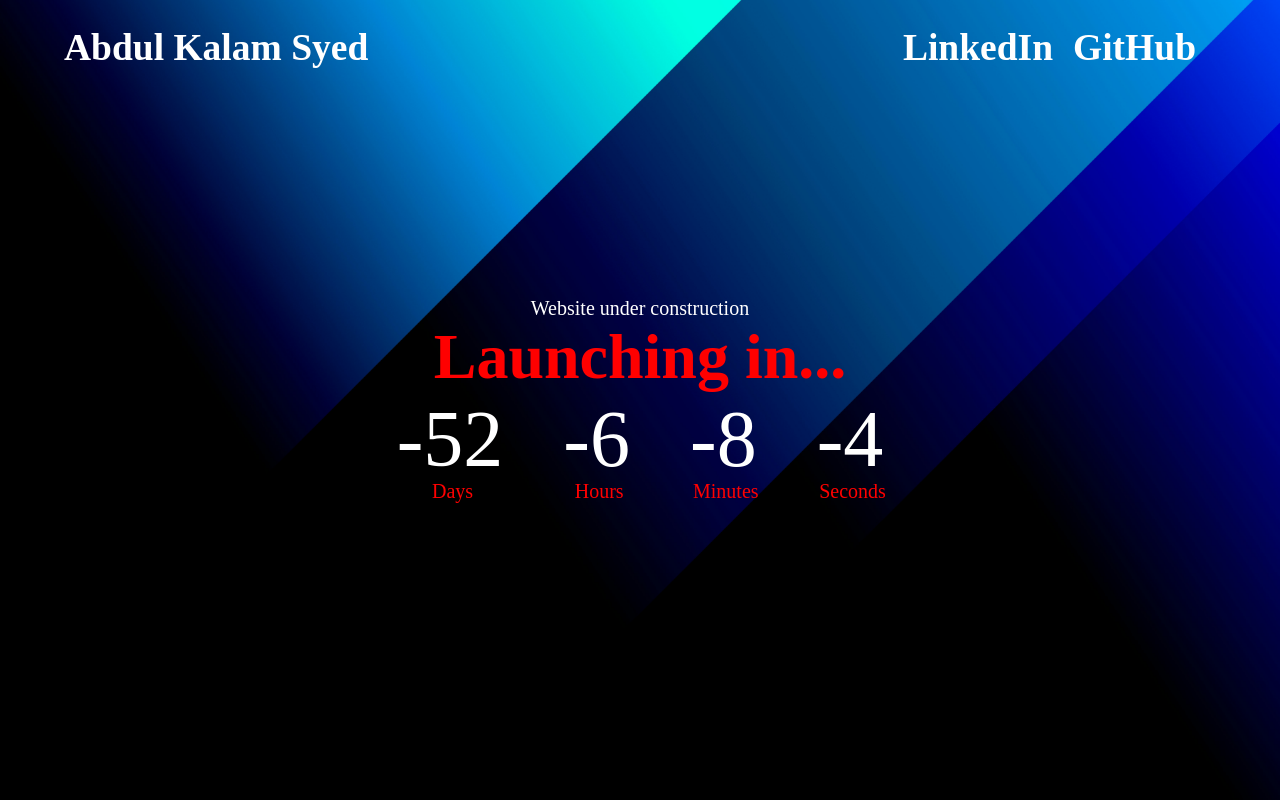
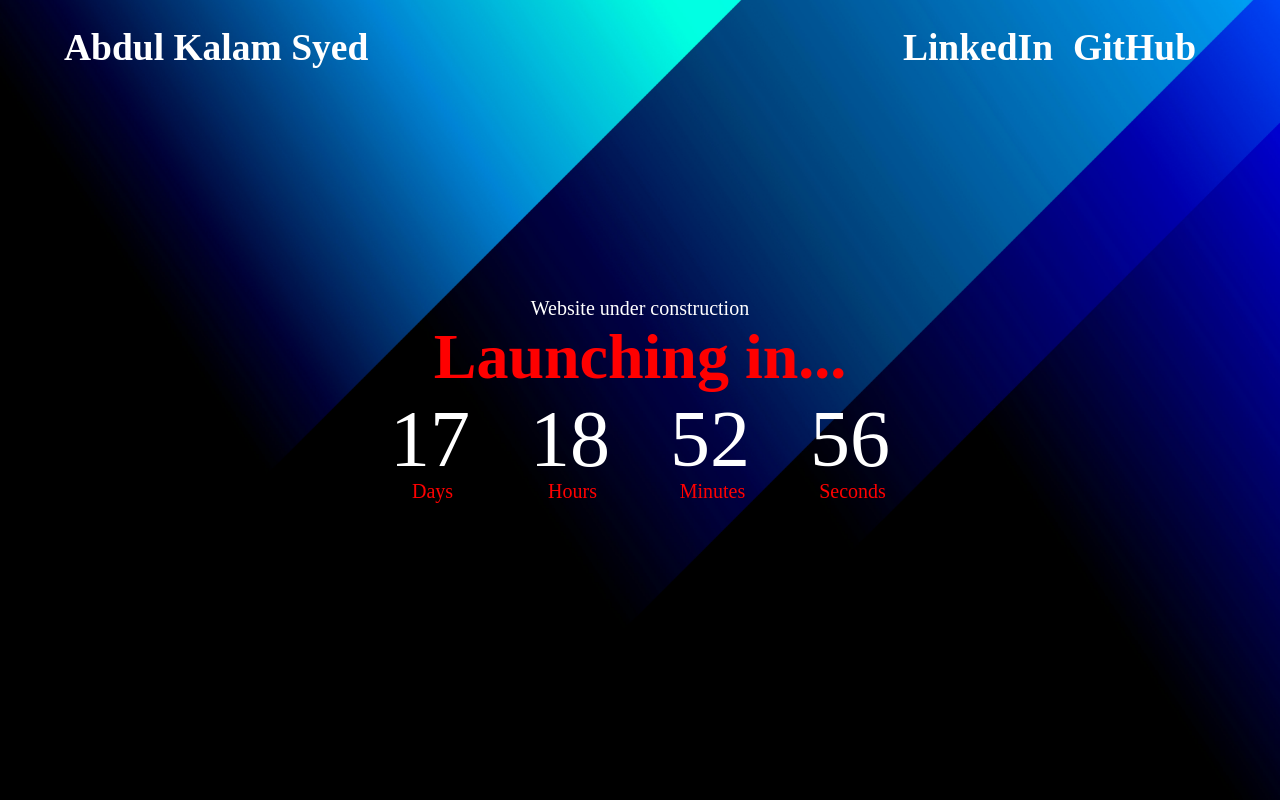
Before and after one commit to abdulksyed10/Website_Launch_timer, a plain HTML site: page index.html in a window 1280 px wide. Drawn offline with Linux system fonts and the light colour scheme.

Commit message:
Final changes

```diff
--- a/index.html
+++ b/index.html
@@ -40,7 +40,7 @@
     </div>
 
     <script>
-      var countDown = new Date("April 19, 2025 00:00:00").getTime();
+      var countDown = new Date("June 27, 2025 00:00:00").getTime();
       var x = setInterval(function(){
         var now = new Date().getTime();
         var togo = countDown - now;
```
